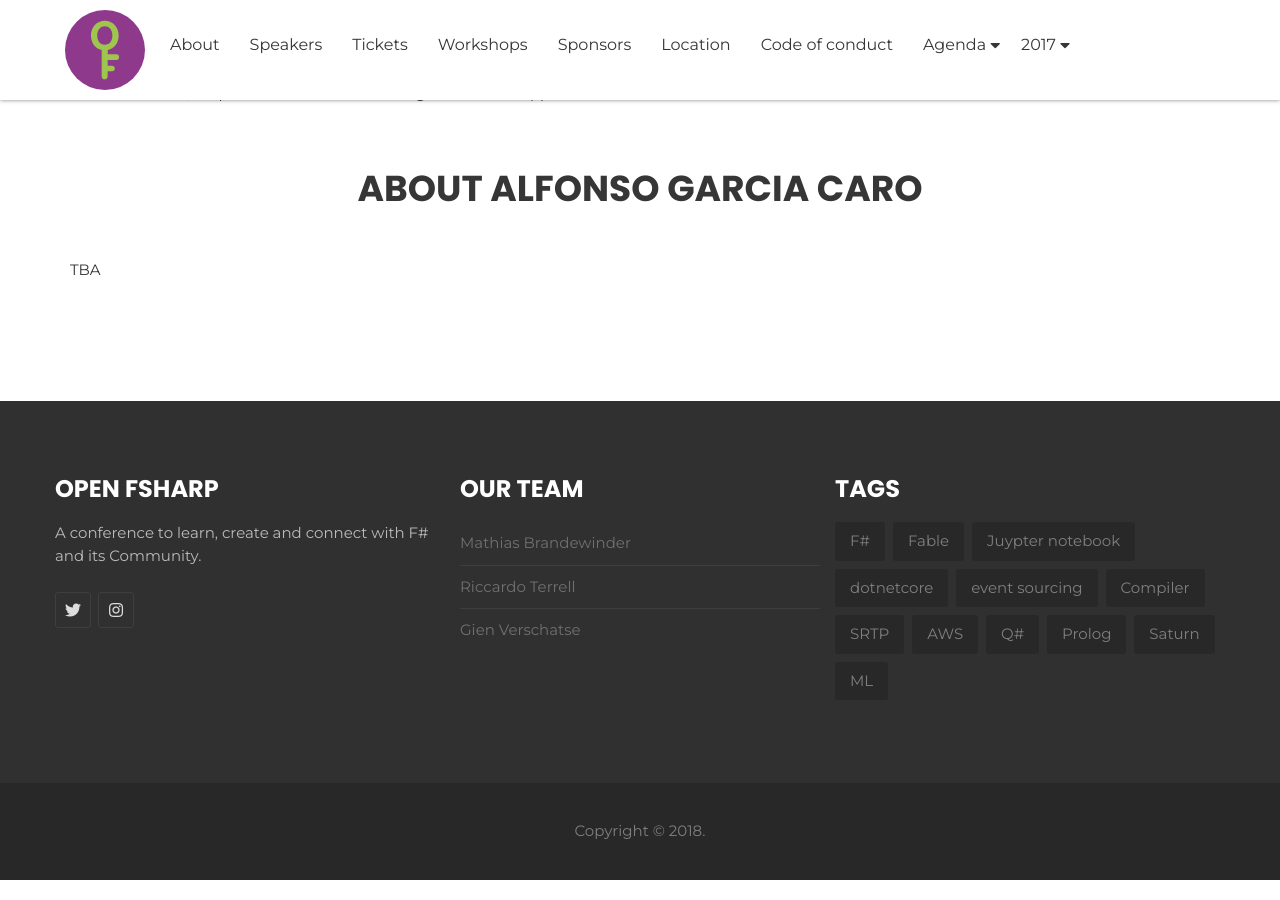
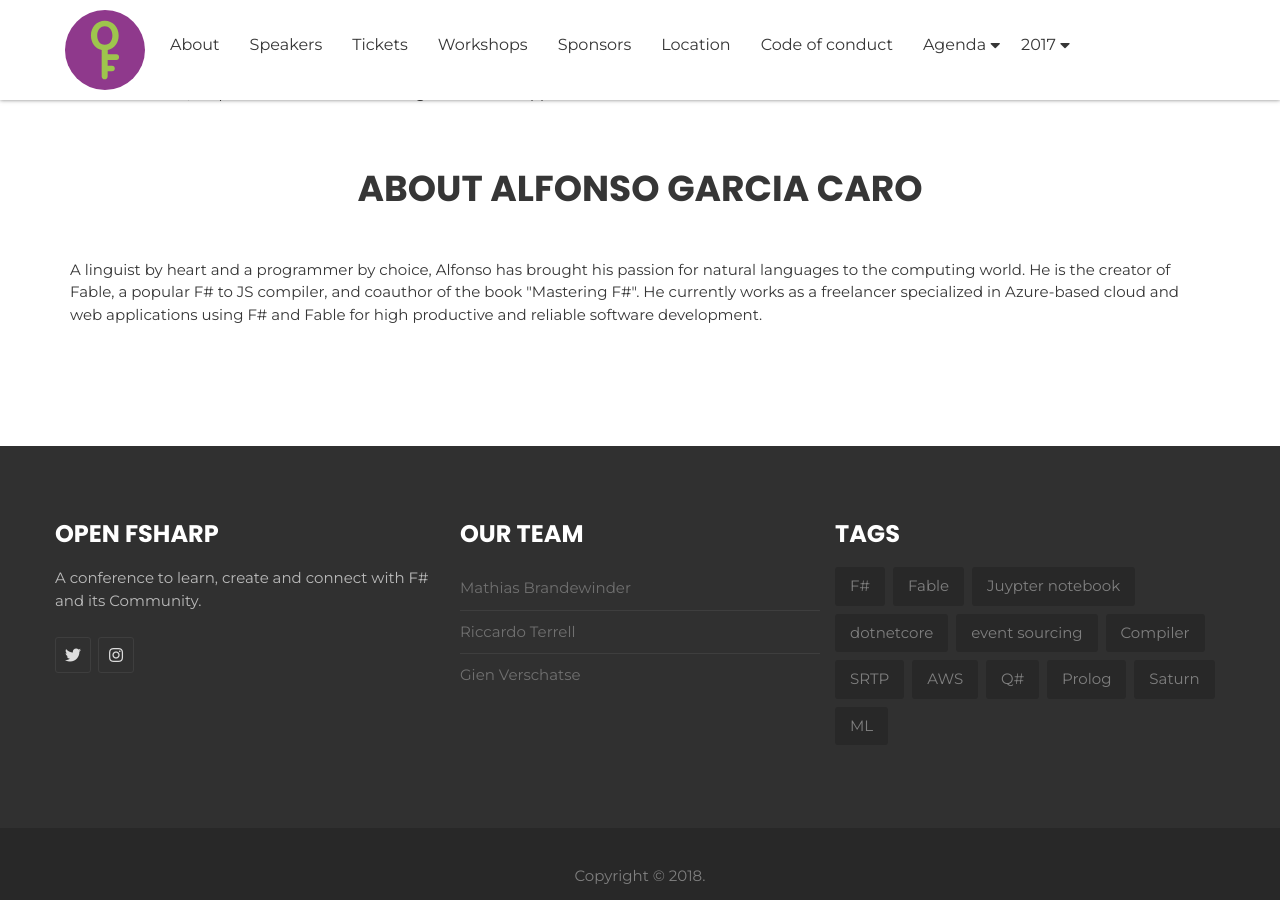
Before and after one commit to open-fsharp/open-fsharp.github.io, a Jekyll site: the page built from speakers/alfonso-garcia-caro.md, in a window 1280 px wide and 900 px high, scrolled down 647 px. Built offline with Jekyll 4.4.1, drawn with Linux system fonts in a browser that asks for light colours; nearby versions of some CDN libraries; comment, search, counter and statistics services are not loaded.

Commit message:
fill in about for alfonso garcia caro

```diff
--- a/speakers/alfonso-garcia-caro.md
+++ b/speakers/alfonso-garcia-caro.md
@@ -40,7 +40,7 @@
             </div>
             <div>
                 <p>
-                    TBA
+                    A linguist by heart and a programmer by choice, Alfonso has brought his passion for natural languages to the computing world. He is the creator of Fable, a popular F# to JS compiler, and coauthor of the book "Mastering F#". He currently works as a freelancer specialized in Azure-based cloud and web applications using F# and Fable for high productive and reliable software development.
                 </p>
             </div>
         </div>
```
